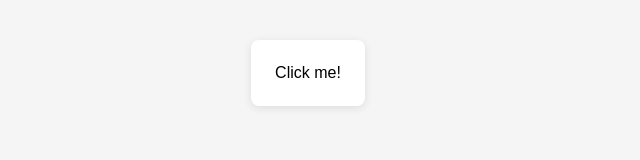
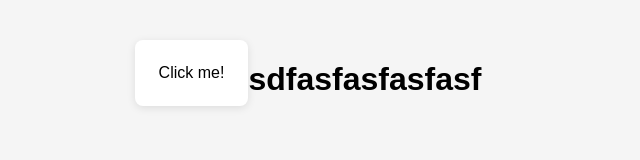
Before and after one commit to BruceDocs/InterviewAssistant, a plain HTML site: page index.html in a window 1280 px wide. Shown: the whole page, without its empty margins (332-972 px from the left). Drawn offline with Linux system fonts and the light colour scheme.

Commit message:
Add header to index.html

```diff
--- a/index.html
+++ b/index.html
@@ -8,6 +8,7 @@
 </head>
 <body>
   <div id="app"></div>
+  <h1>sdfasfasfasfasf</h1>
   <script src="script.js"></script>
 </body>
 </html>
```
